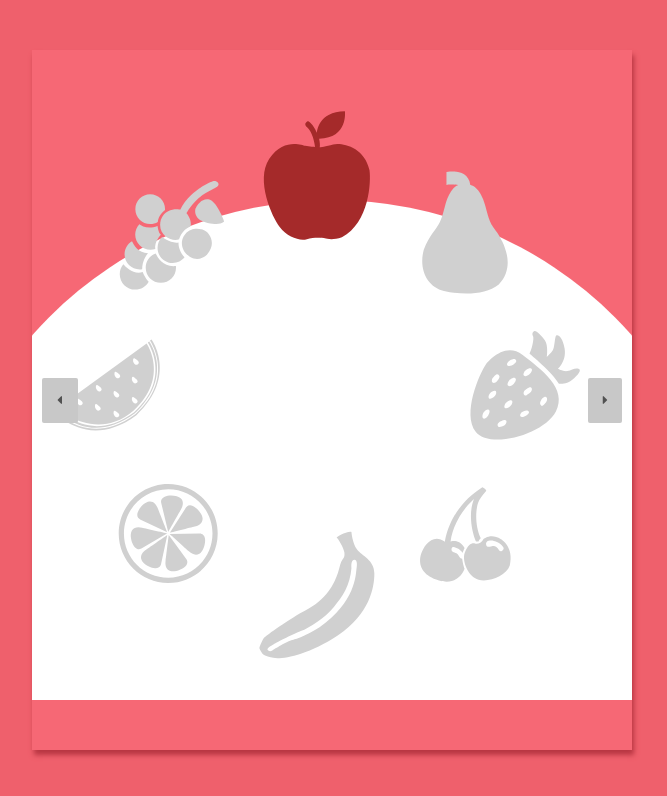
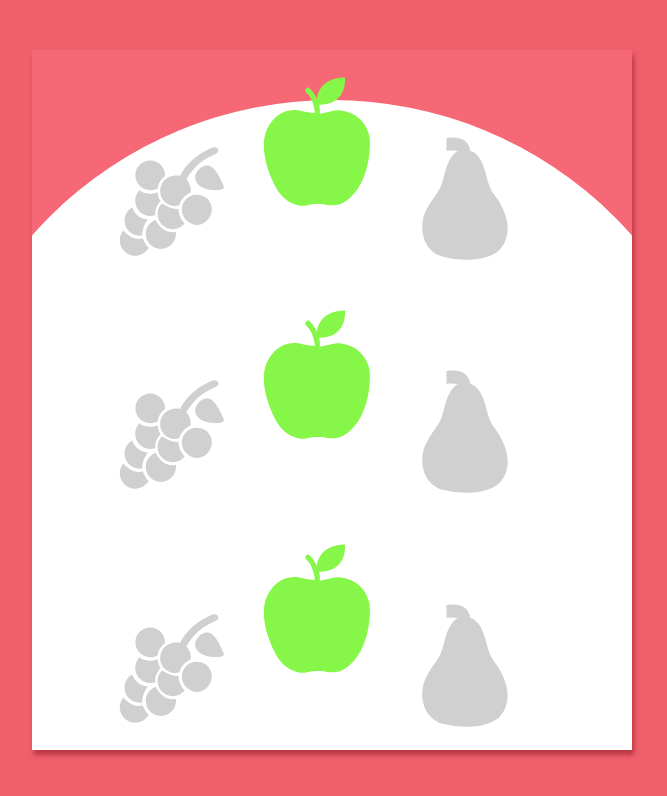
Before and after one commit to justinecomment/Yummy, a React (Create React App) app: page / in a window 1280 px wide. Shown: the top 796 px of the page, without its empty margins (308-975 px from the left). Built offline with nearby package versions, Linux system fonts and the light colour scheme.

Commit message:
+ create composant SelectFruit

```diff
--- a/src/Containers/Container/Container.css
+++ b/src/Containers/Container/Container.css
@@ -2,21 +2,12 @@
   background-color: #f66875;
   height: 700px;
   width: 600px;
-  box-shadow: 2px 5px 5px #b83642;
   display: flex;
   flex-direction: column;
-  justify-content: center;
-  position: relative; }
-  .Container .button {
-    display: flex;
-    flex-direction: row;
-    position: absolute;
-    justify-content: space-between;
-    width: 100%; }
-    .Container .button button {
-      margin: 0px 10px;
-      padding: 15px;
-      background-color: #c8c8c8;
-      border: none;
-      color: #515151;
-      border-radius: 2px; }
+  position: relative;
+  box-shadow: 2px 5px 5px #b83642; }
+  .Container svg:not(.rondBlanc) {
+    z-index: 2; }
+  .Container .rondBlanc {
+    z-index: 0;
+    position: absolute; }
--- a/src/Containers/Container/Container.js
+++ b/src/Containers/Container/Container.js
@@ -1,146 +1,26 @@
 import React, { Component } from 'react';
 import './Container.css';
-import jsonFruits from '../../Assets/svgFruits.json';
+import SelectFruit from '../SelectFruit/SelectFruit';
 
 class Container extends Component {
-   state={
-    liste: [],
-    path: [],
-    radiusCircle: 700,
-    degres : -90,
-    centerElement : 0,
-    rotate: 90
-  }
-
-  componentDidMount() {
-    this.drawCircle();
-  }
-
-  componentDidUpdate(){
-    if (this.state.centerElement < 0){
-      this.setState({
-        centerElement: this.state.liste.length -1
-      })
-    } else if(this.state.centerElement > this.state.liste.length - 1){
-      this.setState({
-        centerElement : 0
-      })
-    }
-  }
-
-  next = () => {
-    let newDegres = this.state.degres -= 45;
-    let newRotate = this.state.rotate += 45;
-    this.setState({
-      degres: newDegres,
-      centerElement :this.state.centerElement += 1,
-      rotate: newRotate
-    })
-  }
-
-  previous = () => {
-    let newDegres = this.state.degres += 45;
-    let newRotate = this.state.rotate -= 45;
-    this.setState({
-      degres: newDegres,
-      centerElement : this.state.centerElement -= 1,
-    })
-  }
-
-  drawCircle = (newListe) =>  {
-    let reference;
-    let circleRadius = this.state.radiusCircle;
-    let circleSize = circleRadius * 2;
-    let color;
-    let finalFruit = {};
-    let svgPath = [];
-    let angle = 0;
-    let initialX = 0;
-    let initialY = 0;
-    let x;
-    let y;
-    let finalListe = [];
-
-    if(this.state.liste.length <= 0){
-      reference = jsonFruits;
-    } else{
-      reference = newListe;
-    }
-
-    for (let i in reference) {
-      if(reference[i].x){
-        initialX = reference[i].x
-      }
-      if(reference[i].y){
-        initialY = reference[i].y
-      }
-      color = reference[i].color;
-      svgPath = reference[i].svgPath;
-      angle = (i / ( reference.length / 2)) * Math.PI;
-      x = (circleRadius * Math.cos(angle)) + (circleSize / 2);
-      y = (circleRadius * Math.sin(angle)) + (circleSize / 2);
-      finalFruit = {svgPath, color, initialX, initialY, x, y};
-      finalListe.push(finalFruit);
-      finalListe.concat(finalFruit)
-
-    }
-
-    this.setState({
-      liste : finalListe
-    })
-  }
 
   render() {
-    let animRotate = {
-      transform: `rotate(${this.state.degres}deg)`,
-      transformOrigin: "50% 50%",
-      transition: '1s'
-    }
-    let monstyle={
-      transform: `rotate(${this.state.rotate}deg)`,
-      transformOrigin: '50% 50%',
-      transition: '1s',
-    }
-
     return (
       <div className="Container">
-        <div className="button">
-          <button onClick={this.next}>
-            <i className="fas fa-caret-left"></i>
-          </button>
-          <button onClick={this.previous}>
-            <i className="fas fa-caret-right"></i>
-          </button>
-        </div>
+        <svg width="600" height ="300" viewBox="0 300 600 1">
+          <SelectFruit />
+        </svg>
+        <svg width="600" height ="300" viewBox="0 300 600 1">
+          <SelectFruit />
+        </svg>
+        <svg width="600" height ="300" viewBox="0 300 600 1">
+          <SelectFruit />
+        </svg>
 
-        <svg height="600" width="600" >
-          <circle cx="300" cy="500" r="400" fill="#fff" />
-          <g className="firstCircle" style={animRotate}>
-            {this.state.liste.map((item, key) => {
-              let color = "#D0D0D0";
-              let pathComplet = [];
+        <svg height="100%" width="600" className="rondBlanc">
+          <circle cx="300" cy="450" r="400" fill="#fff" />
+        </svg>
 
-              if (key === this.state.centerElement) {
-                color = item.color;
-              }
-
-              for(let index in item.svgPath){
-                let path = (
-                  <path fill={color} d={item.svgPath[index].d} key={index} />
-                );
-                pathComplet.push(path);
-              }
-
-              return (
-                <g key={key}  transform={`scale(0.3) translate(${item.x},${item.y})`}>
-                  <g style={monstyle}>
-                  {pathComplet}
-                  </g>
-                </g>
-              );
-            })}
-          </g>
-        </svg>
       </div>
     );
   }
--- a/src/Containers/Container/Container.scss
+++ b/src/Containers/Container/Container.scss
@@ -2,32 +2,17 @@
   background-color: #f66875;
   height: 700px;
   width: 600px;
-  box-shadow: 2px 5px 5px #b83642;
   display: flex;
   flex-direction: column;
-  justify-content: center;
   position: relative;
+  box-shadow: 2px 5px 5px #b83642;
 
-  .button{
-    display: flex;
-    flex-direction: row;
-    position: absolute;
-    justify-content: space-between;
-    width: 100%;
-
-    button{
-      margin: 0px 10px;
-      padding: 15px;
-      background-color: #c8c8c8;
-      border: none;
-      color: #515151;
-      border-radius: 2px;
-    }
+  svg:not(.rondBlanc){
+    z-index: 2;
   }
 
-  .firstCircle{
-    // transform-origin: 50% 50%;
-    // transform: translate(-20px,30px) scale(0.8) !important;
-    // transition: 1s;
+  .rondBlanc{
+    z-index: 0;
+    position: absolute;
   }
 }
--- /dev/null
+++ b/src/Containers/SelectFruit/SelectFruit.css
@@ -0,0 +1,6 @@
+.SelectFruit .previous, .SelectFruit .next {
+  z-index: 1;
+  cursor: pointer; }
+
+.SelectFruit .firstCircle {
+  z-index: 0; }
--- /dev/null
+++ b/src/Containers/SelectFruit/SelectFruit.js
@@ -0,0 +1,152 @@
+import React, { Component } from 'react';
+import jsonFruits from '../../Assets/svgFruits.json';
+import './SelectFruit.css';
+
+class SelectFruit extends Component {
+   state={
+    liste: [],
+    path: [],
+    radiusCircle: 700,
+    degres : -90,
+    centerElement : 0,
+    rotate: 90
+  }
+
+  componentDidMount() {
+    this.drawCircle();
+  }
+
+  componentDidUpdate(){
+    if (this.state.centerElement < 0){
+      this.setState({
+        centerElement: this.state.liste.length -1
+      })
+    } else if(this.state.centerElement > this.state.liste.length - 1){
+      this.setState({
+        centerElement : 0
+      })
+    }
+  }
+
+  next = () => {
+    let newDegres = this.state.degres -= 45;
+    let newRotate = this.state.rotate += 45;
+    let newCurrentElement = this.state.centerElement += 1
+
+    this.setState({
+      degres: newDegres,
+      centerElement : newCurrentElement,
+      rotate: newRotate
+    })
+  }
+
+  previous = () => {
+    let newDegres = this.state.degres += 45;
+    let newRotate = this.state.rotate -= 45;
+    let newCurrentElement = this.state.centerElement -= 1
+
+    this.setState({
+      degres: newDegres,
+      centerElement : newCurrentElement,
+    })
+   }
+
+  drawCircle = (newListe) =>  {
+    let reference;
+    let circleRadius = this.state.radiusCircle;
+    let circleSize = circleRadius * 2;
+    let color;
+    let finalFruit = {};
+    let svgPath = [];
+    let angle = 0;
+    let initialX = 0;
+    let initialY = 0;
+    let x;
+    let y;
+    let finalListe = [];
+
+    if(this.state.liste.length <= 0){
+      reference = jsonFruits;
+    } else{
+      reference = newListe;
+    }
+
+    for (let i in reference) {
+      if(reference[i].x){
+        initialX = reference[i].x
+      }
+      if(reference[i].y){
+        initialY = reference[i].y
+      }
+      color = reference[i].color;
+      svgPath = reference[i].svgPath;
+      angle = (i / ( reference.length / 2)) * Math.PI;
+      x = (circleRadius * Math.cos(angle)) + (circleSize / 2);
+      y = (circleRadius * Math.sin(angle)) + (circleSize / 2);
+      finalFruit = {svgPath, color, initialX, initialY, x, y};
+      finalListe.push(finalFruit);
+      finalListe.concat(finalFruit)
+
+    }
+
+    this.setState({
+      liste : finalListe
+    })
+  }
+
+  render() {
+    let animRotate = {
+      transform: `rotate(${this.state.degres}deg)`,
+      transformOrigin: "50% 50%",
+      transition: '1s',
+    }
+    let rotateItem={
+      transform: `rotate(${this.state.rotate}deg)`,
+      transformOrigin: '50% 50%',
+      transition: '1s',
+    }
+    let buttons = {
+      zIndex: 2,
+      cursor: 'pointer',
+    }
+
+    return (
+      <svg className="SelectFruit" height="600" width="600" viewBox="0 -200 600 600">
+        {/* <circle cx="300" cy="500" r="400" fill="#fff" />  */}
+        <g className="firstCircle" style={animRotate}>
+          {this.state.liste.map((item, key) => {
+            let color = "#D0D0D0";
+            let pathComplet = [];
+
+            if (key === this.state.centerElement) {
+              color = item.color;
+            }
+
+            for (let index in item.svgPath) {
+              let path = (
+                <path fill={color} d={item.svgPath[index].d} key={index} />
+              );
+              pathComplet.push(path);
+            }
+
+            return (
+              <g key={key} transform={`scale(0.3) translate(${item.x},${item.y})`}>
+                <g style={rotateItem}>
+                  {pathComplet}
+                </g>
+              </g>
+            );
+          })}
+        </g>
+
+        <g className="button" style={buttons}>
+          <rect onClick={this.next} className="next" x="0%" y="0" width="50%" height="47%" fill="transparent"></rect>
+          <rect onClick={this.previous} className="previous" x="50%" y="0" width="50%" height="47%" fill="transparent"></rect>
+        </g>
+
+      </svg>
+    );
+  }
+}
+
+export default SelectFruit;
--- /dev/null
+++ b/src/Containers/SelectFruit/SelectFruit.scss
@@ -0,0 +1,10 @@
+.SelectFruit{
+  .previous, .next{
+    z-index: 1;
+    cursor: pointer;
+  }
+
+  .firstCircle{
+    z-index: 0;
+  }
+}
```
Also changed, not shown: src/Assets/svgFruits.json (+8 -8 lines).
